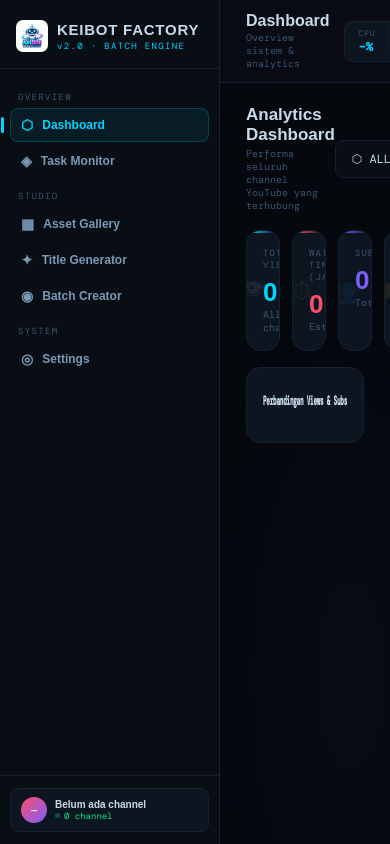
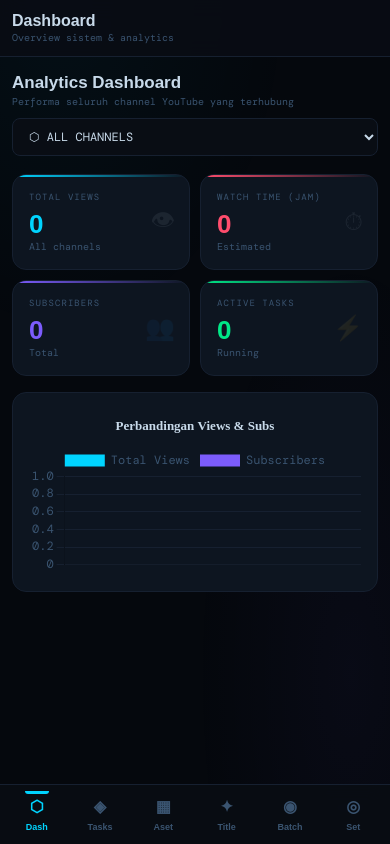
Before and after one commit to DjavaProductions/keibot-factory, a Flask app: page / in a window 390 px wide. Run offline with Flask 3, Linux system fonts and the light colour scheme; data that the repository does not hold is empty; some libraries are stand-ins or nearby versions; some web fonts are replaced.

Commit message:
Update index.html

```diff
--- a/templates/index.html
+++ b/templates/index.html
@@ -453,6 +453,60 @@ input[type=color] { padding:0; height:36px; width:100%; border:1px solid var(--b
 }
 #preset_canvas {
   position: absolute; top: 0; left: 0; width: 100%; height: 100%;
+}
+
+/* ════════ MOBILE RESPONSIVE & BOTTOM NAV ════════ */
+@media (max-width: 768px) {
+  /* Sembunyikan sidebar Desktop secara total */
+  .sidebar { display: none !important; }
+
+  /* Beri ruang kosong di bawah agar konten tidak tertutup menu */
+  .main { width: 100%; padding-bottom: 70px; }
+  .content { padding: 16px 12px; }
+  .topbar { padding: 12px; }
+  .tb-right { display: none; }
+
+  /* Kolom jadi lurus ke bawah */
+  .stats-grid { grid-template-columns: repeat(2, 1fr) !important; gap: 10px; }
+  .g2, .g3, .g4, .g21 { grid-template-columns: 1fr !important; gap: 12px; }
+  .sh { flex-direction: column; align-items: flex-start; gap: 10px; }
+  .sh select { width: 100% !important; }
+  .card-head { flex-direction: column; align-items: flex-start; gap: 10px; }
+  .gallery-tabs { flex-wrap: wrap; }
+  .step-indicator { flex-wrap: wrap; gap: 10px; }
+  .step-line { display: none; }
+  .modal { width: 95%; margin: 10px; }
+  .card-head > div:last-child { width: 100%; display: flex; flex-wrap: wrap; justify-content: flex-start; }
+
+  /* ── DESAIN BOTTOM NAVIGATION BAR ── */
+  .bottom-nav {
+    position: fixed; bottom: 0; left: 0; right: 0;
+    height: 60px; background: rgba(9,13,20,.95); backdrop-filter: blur(10px);
+    border-top: 1px solid var(--border); display: flex; justify-content: space-around;
+    align-items: center; z-index: 100; padding: 0 5px;
+  }
+  .bnav-item {
+    background: transparent; border: none; color: var(--muted);
+    display: flex; flex-direction: column; align-items: center; gap: 4px;
+    font-family: var(--font-d); font-size: 9px; font-weight: 700;
+    padding: 5px; width: 60px; cursor: pointer; transition: .2s;
+    position: relative;
+  }
+  .bnav-item .nav-icon { font-size: 16px; margin-bottom: 2px; }
+  .bnav-item.active { color: var(--accent); }
+  .bnav-item.active::after {
+    content: ''; position: absolute; top: -1px; left: 50%;
+    transform: translateX(-50%); width: 24px; height: 3px;
+    background: var(--accent); border-radius: 0 0 3px 3px;
+  }
+  .bnav-badge {
+    position: absolute; top: 2px; right: 8px; background: rgba(255,77,109,.2);
+    color: var(--accent2); border: 1px solid var(--accent2); font-size: 8px;
+    padding: 1px 4px; border-radius: 10px; font-family: var(--font-m);
+  }
+}
+@media (min-width: 769px) {
+  .bottom-nav { display: none; } /* Sembunyikan menu bawah di Laptop */
 }
 </style>
 </head>
@@ -896,7 +950,28 @@ input[type=color] { padding:0; height:36px; width:100%; border:1px solid var(--b
 
   </div>
 </main>
-
+<!-- BOTTOM NAVIGATION (HANYA MUNCUL DI HP) -->
+<nav class="bottom-nav">
+  <button class="bnav-item active" onclick="go('dashboard')" id="bn-dashboard">
+    <span class="nav-icon">⬡</span><span>Dash</span>
+  </button>
+  <button class="bnav-item" onclick="go('tasks')" id="bn-tasks">
+    <span class="nav-icon">◈</span><span>Tasks</span>
+    <span class="bnav-badge" id="bn-badge" style="display:none">0</span>
+  </button>
+  <button class="bnav-item" onclick="go('gallery')" id="bn-gallery">
+    <span class="nav-icon">▦</span><span>Aset</span>
+  </button>
+  <button class="bnav-item" onclick="go('titles')" id="bn-titles">
+    <span class="nav-icon">✦</span><span>Title</span>
+  </button>
+  <button class="bnav-item" onclick="go('batch')" id="bn-batch">
+    <span class="nav-icon">◉</span><span>Batch</span>
+  </button>
+  <button class="bnav-item" onclick="go('settings')" id="bn-settings">
+    <span class="nav-icon">◎</span><span>Set</span>
+  </button>
+</nav>
 <div class="toast-wrap" id="toast-wrap"></div>
 
 <script>
@@ -962,8 +1037,14 @@ const PAGE_META = {
 function go(id, el) {
   document.querySelectorAll('.panel').forEach(p => p.classList.remove('active'));
   document.querySelectorAll('.nav-item').forEach(b => b.classList.remove('active'));
+  document.querySelectorAll('.bnav-item').forEach(b => b.classList.remove('active')); // Reset menu HP
+
   document.getElementById('panel-' + id).classList.add('active');
-  (el || document.getElementById('nb-' + id)).classList.add('active');
+
+  // Nyalakan tombol menu Desktop & HP
+  if (document.getElementById('nb-' + id)) document.getElementById('nb-' + id).classList.add('active');
+  if (document.getElementById('bn-' + id)) document.getElementById('bn-' + id).classList.add('active');
+
   document.getElementById('tb-title').textContent = PAGE_META[id].t;
   document.getElementById('tb-sub').textContent = PAGE_META[id].s;
   if (id === 'dashboard') fetchAnalytics();
@@ -971,6 +1052,11 @@ function go(id, el) {
     refreshBatchDropdowns();
     setTimeout(initCanvas, 50);
   }
+}
+
+function toggleMenu() {
+  document.querySelector('.sidebar').classList.toggle('show');
+  document.getElementById('sidebar-overlay').classList.toggle('show');
 }
 
 // ────────────────────────────────────────────────────────
@@ -1984,6 +2070,11 @@ function renderTasks() {
       </tr>`;
     }).join('');
   }
+  const bnBadge = document.getElementById('bn-badge');
+  if (bnBadge) {
+    if (allActive.length) { bnBadge.style.display = 'block'; bnBadge.textContent = allActive.length; }
+    else bnBadge.style.display = 'none';
+  }
 }
 
 function stopTask(id) {
```
